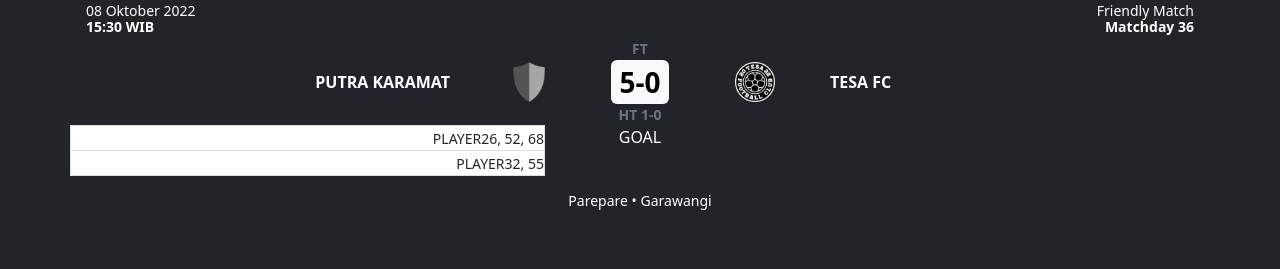
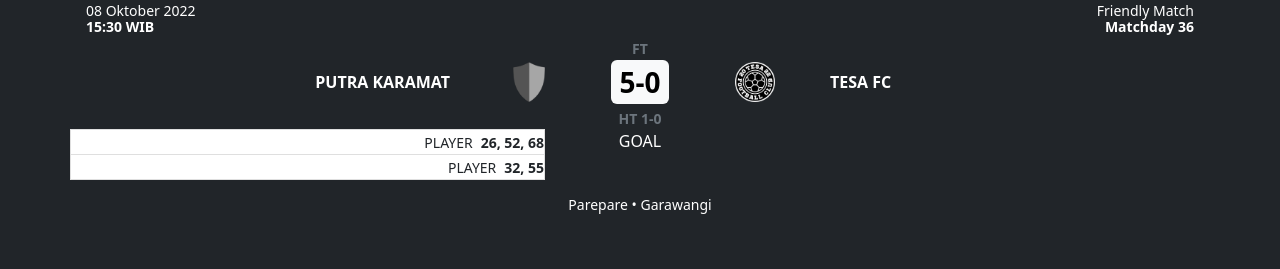
Before and after one commit to tesafc/tesafc.github.io, a Jekyll site: the page built from _matches/2022-10-08.md, in a window 1280 px wide. Shown: the part 795-1064 px from the top of the page. Built offline with Jekyll 4.4.1, drawn with Linux system fonts in a browser that asks for light colours.

Commit message:
Update match.html

```diff
--- a/_layouts/match.html
+++ b/_layouts/match.html
@@ -39,14 +39,14 @@ layout: default
           <div class="col-4 d-flex justify-content-start align-items-center">
             <p class="card-text text-start text-uppercase fw-bolder lh-1 mb-0 ps-3 ps-md-0">{{ page.away-team.name }}</p>
           </div>
-          <span class="d-inline-flex justify-content-center align-items-end mb-0"><small class="text-uppercase text-secondary fw-bolder">{{ page.result.score.half-time | prepend: "ht " }}</small></span>
+          <span class="d-inline-flex justify-content-center align-items-end mb-0 pt-1"><small class="text-uppercase text-secondary fw-bolder">{{ page.result.score.half-time | prepend: "ht " }}</small></span>
           {% if page.result.status == "ft" %}
           <div class="row g-0">
             {% if page.result.goal.home-team %}
             <div class="col-5">
               <ul class="list-group text-end rounded-0 border-0 p-0">
               {% for goal in page.result.goal.home-team %}
-                <li class="list-group-item text-uppercase p-0"><small>{{ goal.name }}</small><small>{{ goal.time }}</small></li>
+                <li class="list-group-item text-uppercase p-0"><small>{{ goal.name }}</small><small class="fw-bolder ps-2">{{ goal.time }}</small></li>
               {% endfor %}
               </ul>
             </div>
@@ -56,7 +56,7 @@ layout: default
             <div class="col-5">
               <ul class="list-group text-start rounded-0 border-0 p-0">
               {% for goal in page.result.goal.away-team %}
-                <li class="list-group-item p-0"><small>{{ goal.name }}</small><small>{{ goal.time }}</small></li>
+                <li class="list-group-item text-uppercase p-0"><small class="fw-bolder pe-2">{{ goal.time }}</small><small>{{ goal.name }}</small></li>
               {% endfor %}
               </ul>
             </div>
```
